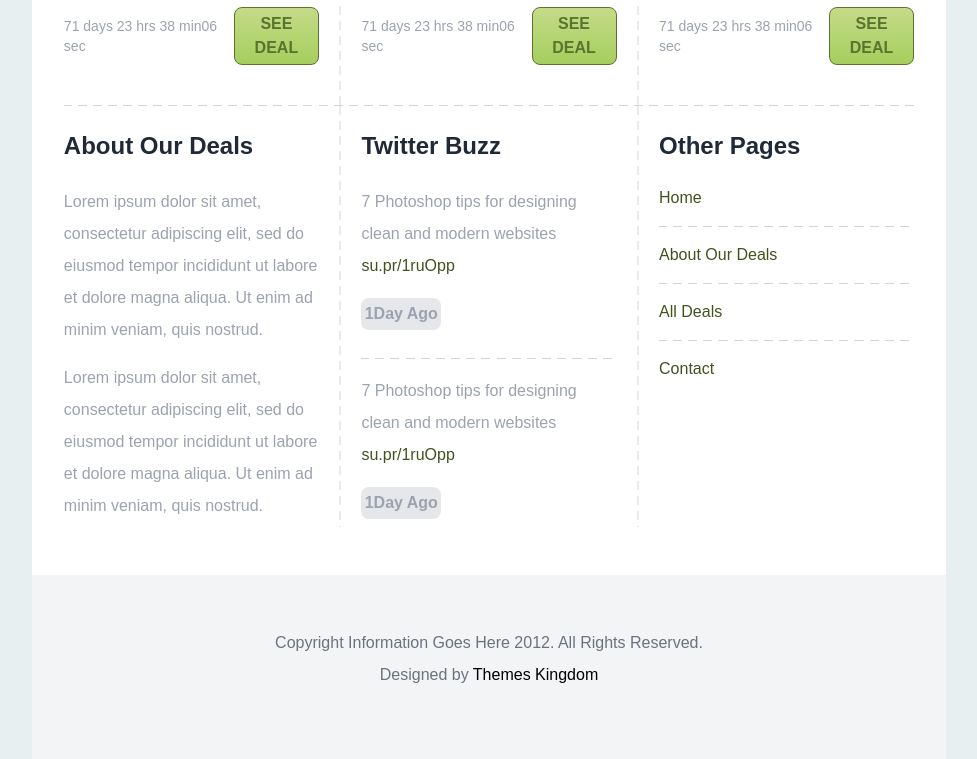
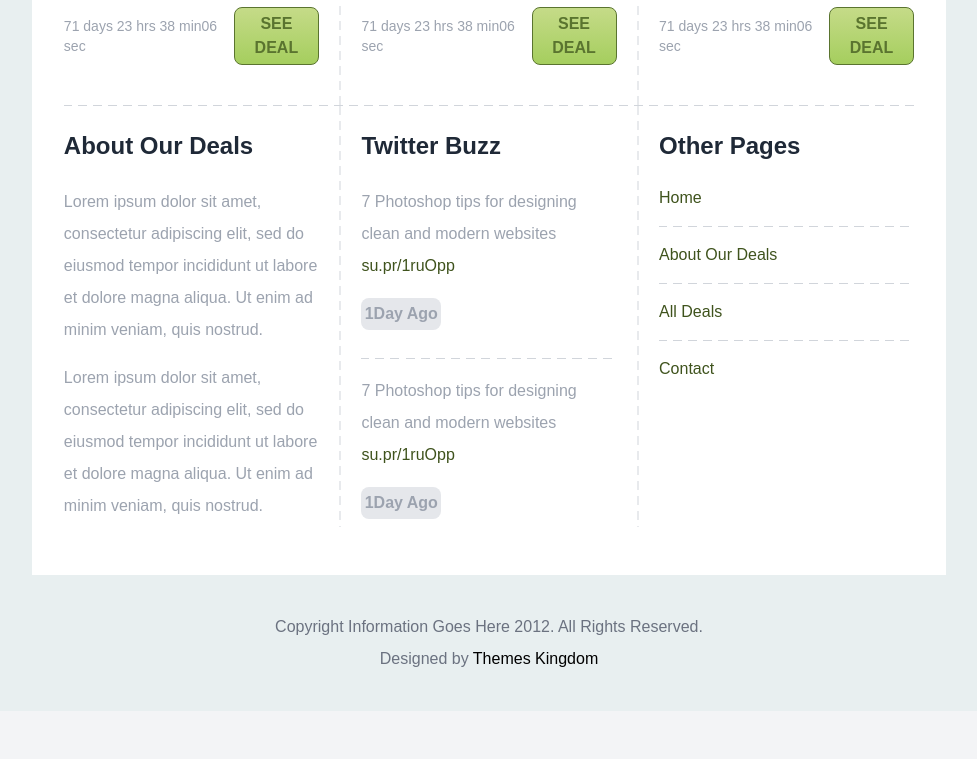
Before and after one commit to quanlee214/ia01-wad, a plain HTML site: page index.html in a window 1280 px wide. Shown: the part 1434-2193 px from the top of the page, without its empty margins (151-1128 px from the left). After the commit the page ends 2145 px from the top, so only its background shows below. Drawn offline with nearby package versions, Linux system fonts and the light colour scheme; a web font is replaced by a local one.

Commit message:
fix interface

```diff
--- a/index.html
+++ b/index.html
@@ -265,8 +265,6 @@
                                 <div
                                     class="grid grid-cols-3 md:grid-cols-1 lg:grid-cols-3 lg:justify-between items-center mt-3 mb-6 h-full">
                                     <!-- md: 1 column, centered; lg+: timer spans 2 cols, button in 3rd col -->
-                                    <!-- md: stacked, centered -->
-                                    <!-- md: stacked, centered -->
                                     <div class="hidden md:flex lg:hidden w-full flex-col items-center">
                                         <p class="text-gray-400 text-sm text-center mb-2 w-full">71 days 23 hrs 38 min06
                                             sec</p>
@@ -561,12 +559,12 @@
                 </div>
             </main>
             <!-- Footer -->
-            <footer class="bg-gray-100 py-6 mt-8">
-                <div class="text-center">
+            <footer class="py-6" style="background: #e8eff0;">
+                <div class="text-center my-4">
                     <p class="text-xs sm:text-sm md:text-base text-gray-500 relax mb-2">Copyright Information
                         Goes Here 2012. All Rights
                         Reserved.</p>
-                    <p class="text-xs sm:text-sm md:text-base text-gray-500 mb-6 lg:mb-12">Designed by <span
+                    <p class="text-xs sm:text-sm md:text-base text-gray-500 mb-2">Designed by <span
                             class="text-black hover:text-gray-900">Themes Kingdom</span></p>
                 </div>
             </footer>
```
